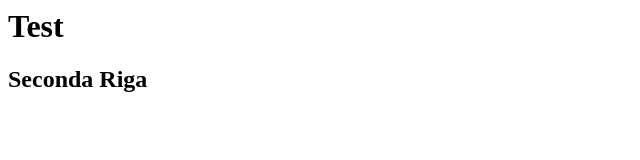
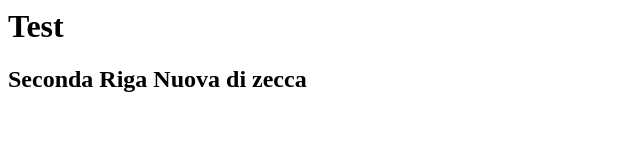
Before and after one commit to andreaItaly2017/travel-site, a plain HTML site: page index.html in a window 1280 px wide. Shown: the whole page, without its empty margins (0-640 px from the left). Drawn offline with Linux system fonts and the light colour scheme.

Commit message:
Terzo commit

```diff
--- a/index.html
+++ b/index.html
@@ -1,2 +1,2 @@
 <h1>Test</h1>
-<h2>Seconda Riga</h2>
+<h2>Seconda Riga Nuova di zecca</h2>
```
